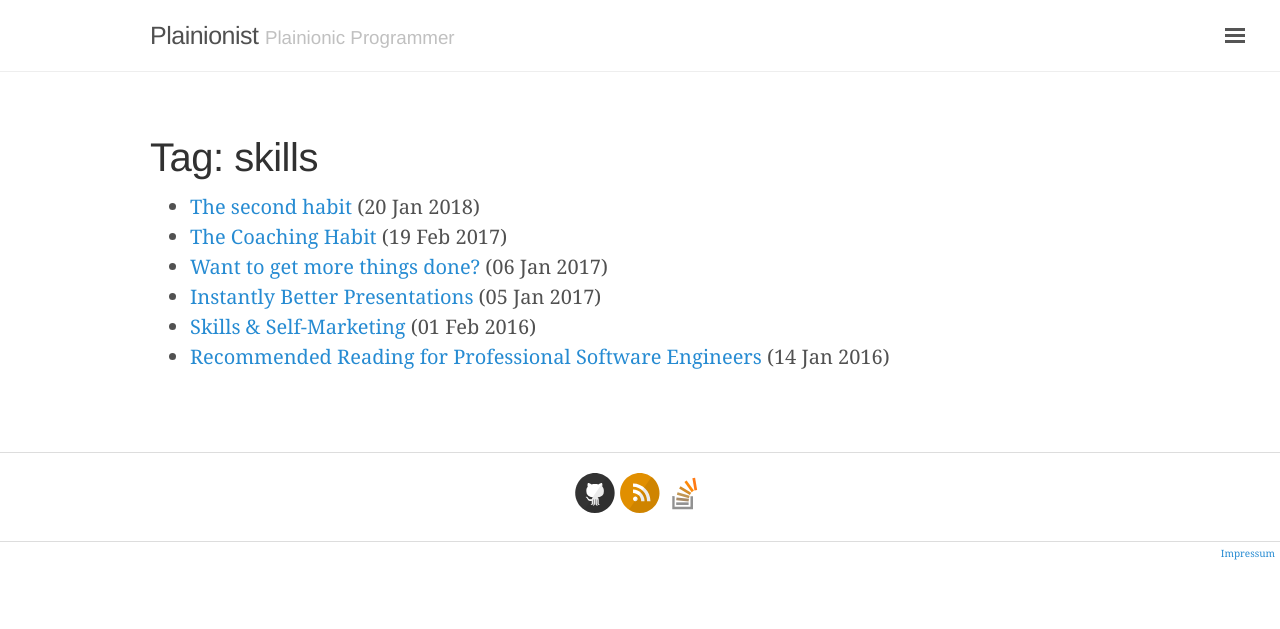
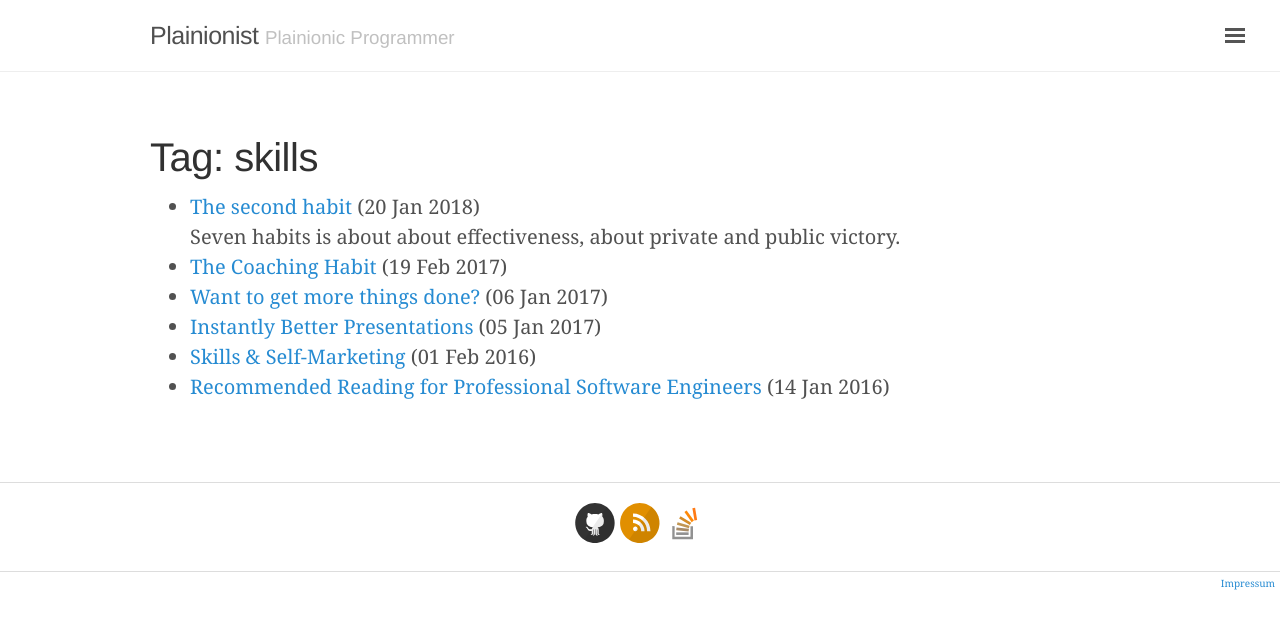
Before and after one commit to plainionist/plainionist.github.io, a Jekyll site: the page built from tag/skills.md, in a window 1280 px wide. Shown: the top 629 px of the page. Built offline with Jekyll 4.4.1, drawn with Linux system fonts in a browser that asks for light colours; our own code applies the rules of GitHub Pages for plain Markdown files; comment, search, counter and statistics services are not loaded; some of the changed lines change nothing that is shown.

Commit message:
seo enabled

```diff
--- a/_config.yml
+++ b/_config.yml
@@ -37,6 +37,7 @@
 gems:
   - jekyll-sitemap # Create a sitemap using the official Jekyll sitemap gem
   - jekyll-feed # Create an Atom feed using the official Jekyll feed gem
+  - jekyll-seo-tag
 
 # Exclude these files from your production _site
 exclude:
--- a/_includes/head.html
+++ b/_includes/head.html
@@ -29,4 +29,6 @@
     {% endif %}
 
     {% include cookieconsent.html %}
+
+    {% seo %}
 </head>
--- a/_posts/2018-01-20-Second-Habit.md
+++ b/_posts/2018-01-20-Second-Habit.md
@@ -1,6 +1,7 @@
 ---
 layout: post
 title: The second habit
+description: Seven habits is about about effectiveness, about private and public victory.
 tags: [skills]
 excerpt_separator: <!--more-->
 ---
```
